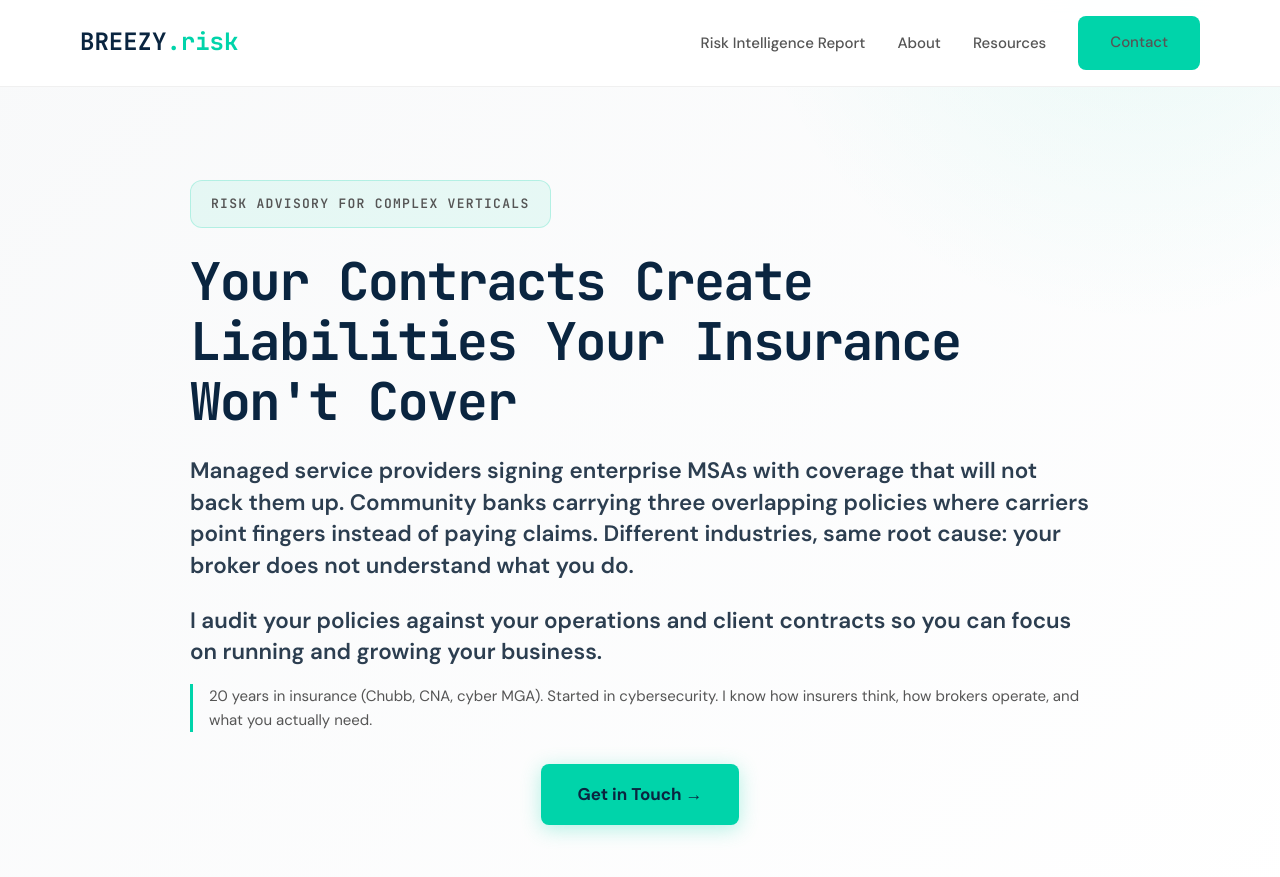
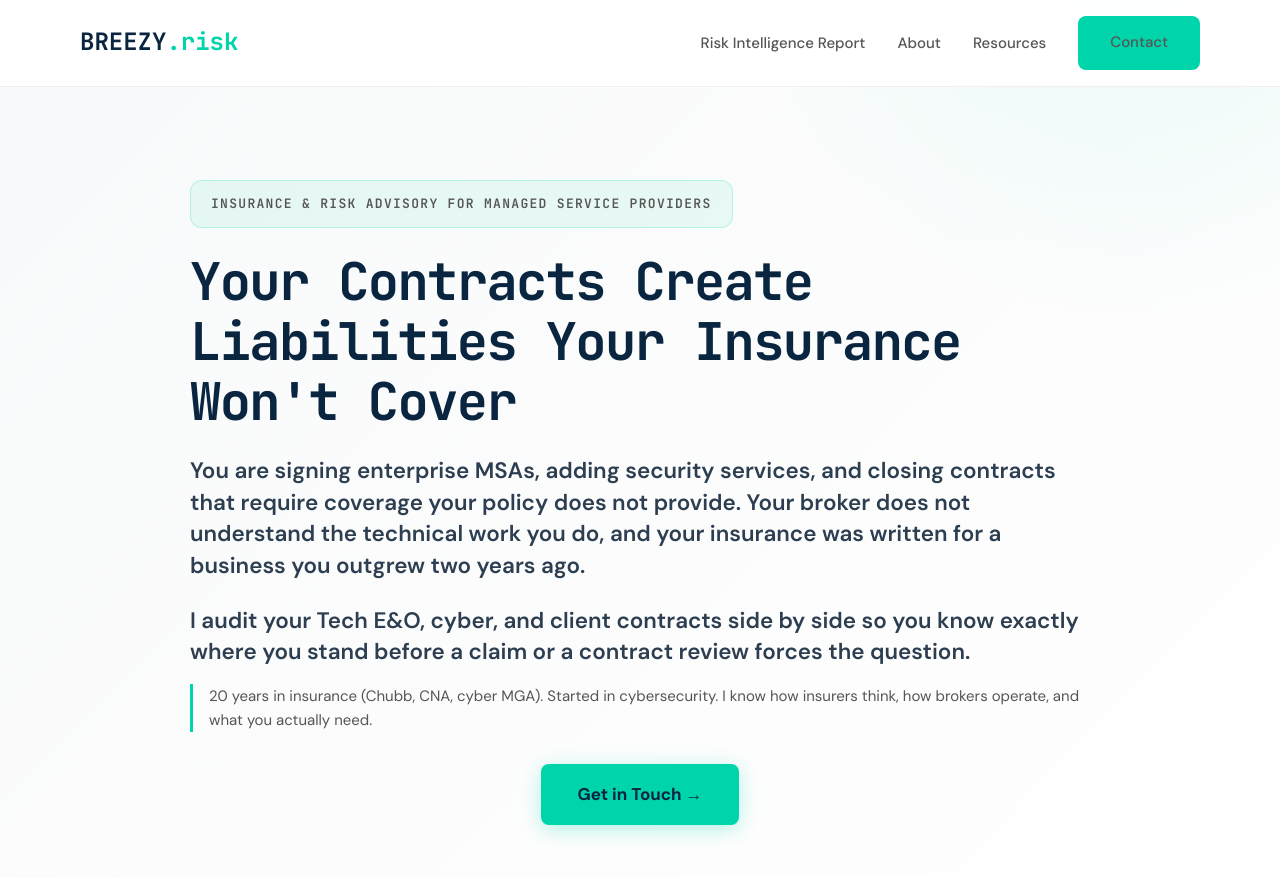
Before and after one commit to joeproe1/breezyins.com, a Jekyll site: the page built from index.html, in a window 1280 px wide and 900 px high. Shown: the top 877 px of the window. Built offline with Jekyll 4.4.1, drawn with Linux system fonts in a browser that asks for light colours; some of the changed text lies outside the part shown.

Commit message:
Make homepage MSP-focused, remove community banks from hero
Joerg's feedback: MSPs arriving from LinkedIn lose the MSP-specific
signal when the hero says "Risk Advisory for Complex Verticals" and
mixes MSP/bank messaging. Now the breadcrumb, subheadlines, schema,
and meta all target MSPs exclusively. Community bank content remains
on its dedicated landing page.

Co-Authored-By: Claude Opus 4.6 <noreply@anthropic.com>

```diff
--- a/index.html
+++ b/index.html
@@ -1,7 +1,7 @@
 ---
 layout: home
-title: "Insurance Risk Advisory for MSPs and Community Banks"
-description: "Your contracts create liabilities your insurance will not cover. I audit policies against operations and client contracts for managed service providers and community banks."
+title: "Insurance & Risk Advisory for Managed Service Providers"
+description: "Your contracts create liabilities your insurance will not cover. I audit Tech E&O and cyber policies against operations and client contracts for MSPs."
 ---
 
 <!-- ProfessionalService Schema -->
@@ -13,7 +13,7 @@ description: "Your contracts create liabilities your insurance will not cover. I
   "url": "https://breezyins.com",
   "logo": "https://breezyins.com/assets/images/breezy-logo.png",
   "image": "https://breezyins.com/assets/images/breezy-og-default.png",
-  "description": "Risk advisory for managed service providers and community banks. Policy audits for Tech E&O, cyber insurance, fidelity bond, D&O, and client contract compliance.",
+  "description": "Risk advisory for managed service providers. Policy audits for Tech E&O, cyber insurance, and client contract compliance.",
   "founder": {
     "@type": "Person",
     "name": "Joerg Proeve",
@@ -32,7 +32,7 @@ description: "Your contracts create liabilities your insurance will not cover. I
     "name": "United States"
   },
   "serviceType": ["Insurance Advisory", "Policy Audit", "Risk Intelligence Report"],
-  "knowsAbout": ["Cyber Insurance", "Tech E&O", "MSP Insurance", "Professional Liability", "Contract Compliance", "Community Bank Insurance", "Fidelity Bond", "D&O Insurance"],
+  "knowsAbout": ["Cyber Insurance", "Tech E&O", "MSP Insurance", "Professional Liability", "Contract Compliance"],
   "sameAs": [
     "https://www.linkedin.com/company/breezy-risk-advisors",
     "https://www.linkedin.com/in/joergproeve/"
@@ -45,16 +45,16 @@ description: "Your contracts create liabilities your insurance will not cover. I
   <div class="container">
     <div class="hero-content" style="max-width:900px;margin:0 auto;text-align:left">
 
-      <div class="hero-breadcrumb">Risk Advisory for Complex Verticals</div>
+      <div class="hero-breadcrumb">Insurance &amp; Risk Advisory for Managed Service Providers</div>
 
       <h1>Your Contracts Create Liabilities Your Insurance Won't Cover</h1>
 
       <p class="hero-subheadline">
-        Managed service providers signing enterprise MSAs with coverage that will not back them up. Community banks carrying three overlapping policies where carriers point fingers instead of paying claims. Different industries, same root cause: your broker does not understand what you do.
+        You are signing enterprise MSAs, adding security services, and closing contracts that require coverage your policy does not provide. Your broker does not understand the technical work you do, and your insurance was written for a business you outgrew two years ago.
       </p>
 
       <p class="hero-subheadline">
-        I audit your policies against your operations and client contracts so you can focus on running and growing your business.
+        I audit your Tech E&amp;O, cyber, and client contracts side by side so you know exactly where you stand before a claim or a contract review forces the question.
       </p>
 
       <p class="hero-credibility">
@@ -96,14 +96,6 @@ description: "Your contracts create liabilities your insurance will not cover. I
       These coverage gaps hide in policy language and surface during <strong>contract reviews</strong> or <strong>claims</strong>. By then it is too late to fix them.
     </div>
 
-    <div class="stat-footer" style="margin-top: 24px;">
-      <strong>Community banks face a different version of the same problem.</strong>
-      Three overlapping policies (cyber, fidelity bond, D&amp;O) disclaim the same loss. When something goes wrong, carriers point fingers.
-      <br><br>
-      <a href="{{ '/community-bank-insurance/' | relative_url }}" style="color:#00D4AA; font-weight:600;">
-        Learn about my work with community banks &rarr;
-      </a>
-    </div>
   </div>
 </section>
 
```
